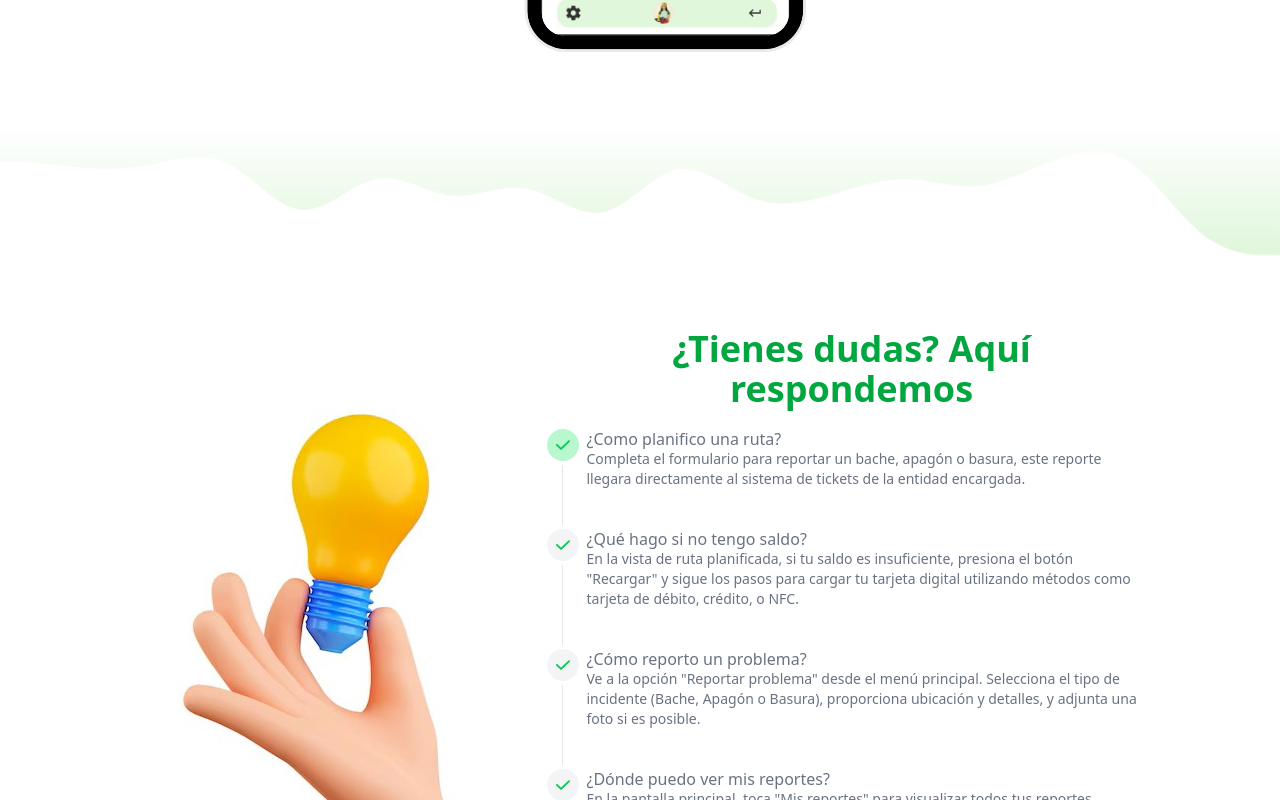
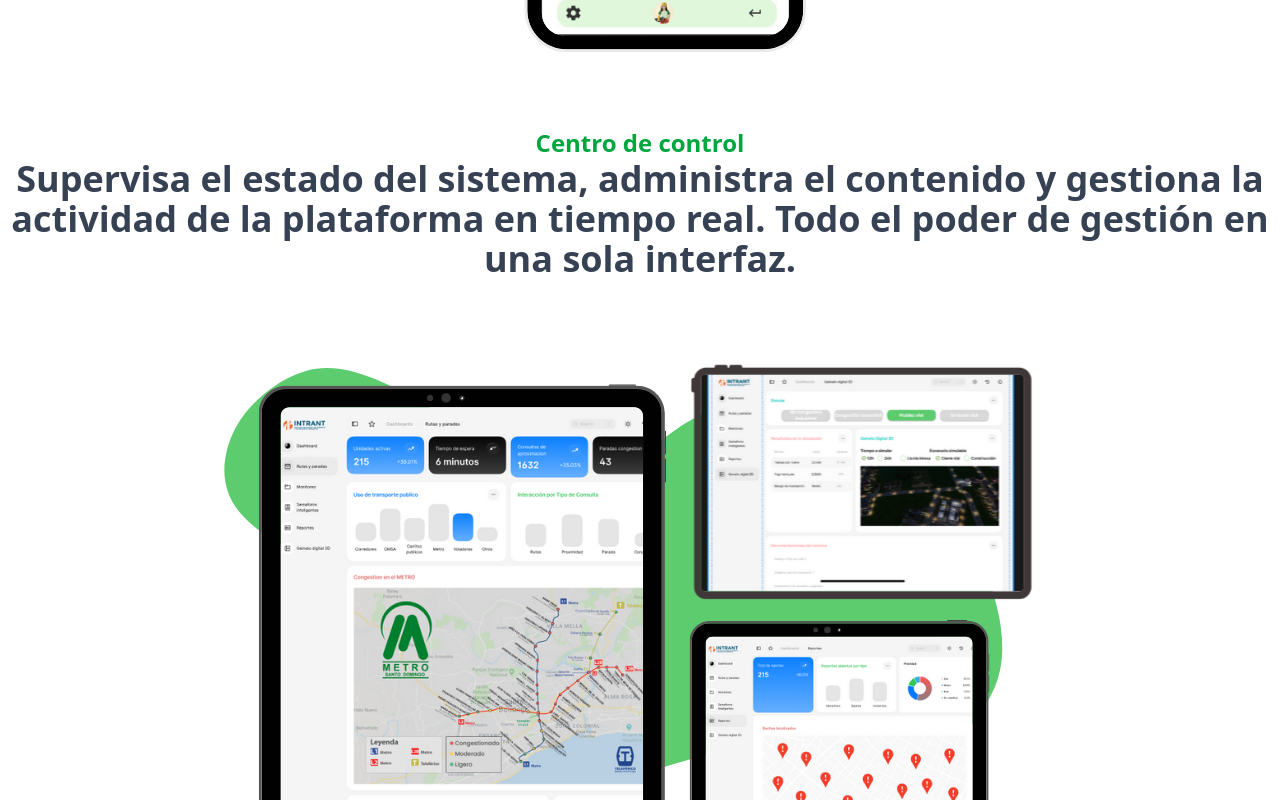
Before and after one commit to CristalpyC/ozama-smart-place, a Next.js app: page / in a window 1280 px wide. Shown: the part 7600-8400 px from the top of the page. Built offline with nearby package versions, Linux system fonts and the light colour scheme.

Commit message:
adding admin-mockup

```diff
--- a/src/app/sections/Hero/HeroSection.jsx
+++ b/src/app/sections/Hero/HeroSection.jsx
@@ -35,7 +35,7 @@ export const HeroSection = () => {
       <div className='w-[100vw] md:w-[100%] lg:w-[100%] animate__animated animate__pulse animate__repeat-2 mt-10 lg:mt-0'>
         <Image src={mockup} alt='osp-mockup' />
       </div>
-</div>
+    </div>
     </div>
   )
 }
--- a/src/components/solution-container/SolutionContainer.jsx
+++ b/src/components/solution-container/SolutionContainer.jsx
@@ -1,10 +1,10 @@
 import Image from 'next/image';
 import reportsMockup from '../../imgs/reports-mockup.png';
-import adminMockup from '../../imgs/help-mockup.png';
 import congestedMockup from '../../imgs/congested-mockup.png';
 import routeMockup from '../../imgs/mockup-pic-01.png';
 import payMockup from '../../imgs/pay-mockup.png';
 import LiveRoutesMockup from '../../imgs/routes-mockup-02.png';
+import adminMockup from '../../imgs/admin-mockup.png';
 import { Slide } from "react-awesome-reveal";
 
 export const SolutionContainer = () => {
@@ -14,6 +14,7 @@ export const SolutionContainer = () => {
       {title: "¿Tienes una queja o duda?", text: "Escríbenos y te responderemos pronto.", url: reportsMockup},
       {title: "Rutas en tiempo real", text: "Consulta el estado actual de cada ruta y evita retrasos.", url: LiveRoutesMockup},
       {title: "Evita las horas pico", text: "Visualiza el flujo de pasajeros en cada estación del metro y teleférico.", url: congestedMockup},
+      {title: "Centro de control", text: "Supervisa el estado del sistema, administra el contenido y gestiona la actividad de la plataforma en tiempo real. Todo el poder de gestión en una sola interfaz.", url: adminMockup}
     ];
 
   return (
```
Also changed, not shown: src/imgs/admin-mockup.png (added).
